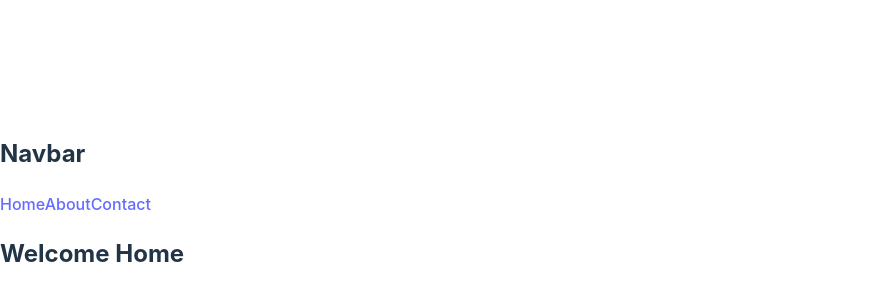
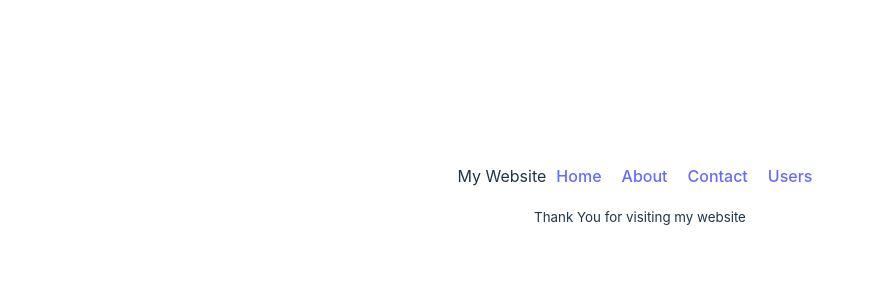
Before and after one commit to Coded-Adil/intro-to-react-router, a React (Vite) app: page / in a window 1280 px wide. Shown: the part 196-496 px from the top of the page, without its empty margins (0-875 px from the left). Built offline with nearby package versions, Linux system fonts and the light colour scheme.

Commit message:
revisied previous learnings and learned about link tag as well

```diff
--- /dev/null
+++ b/src/components/Footer/Footer.jsx
@@ -0,0 +1,10 @@
+
+const Footer = () => {
+    return (
+        <div>
+            <p><small>Thank You for visiting my website</small></p>
+        </div>
+    );
+};
+
+export default Footer;
--- /dev/null
+++ b/src/components/Header/Header.css
@@ -0,0 +1,3 @@
+nav a{
+    margin: 10px;
+}
--- a/src/components/Header/Header.jsx
+++ b/src/components/Header/Header.jsx
@@ -1,12 +1,14 @@
-
+import { Link } from "react-router-dom";
+import "./Header.css"
 const Header = () => {
     return (
         <div>
-            <h2>Navbar</h2>
             <nav>
-                <a href="/">Home</a>
-                <a href="/about">About</a>
-                <a href="/contact">Contact</a>
+                <span>My Website</span>
+                <Link to={"/"}>Home</Link>
+                <Link to="/about">About</Link>
+                <Link to="/contact">Contact</Link>
+                <Link to="/users">Users</Link>
             </nav>
         </div>
     );
--- /dev/null
+++ b/src/components/Home/Home.css
@@ -0,0 +1,4 @@
+*{
+    text-align: center;
+    width: 100%;
+}
--- a/src/components/Home/Home.jsx
+++ b/src/components/Home/Home.jsx
@@ -1,12 +1,14 @@
 import { Outlet } from "react-router-dom";
 import Header from "../Header/Header";
+import "./Home.css"
+import Footer from "../Footer/Footer";
 
 const Home = () => {
     return (
         <div>
             <Header></Header>
-            <h2>Welcome Home</h2>
             <Outlet></Outlet>
+            <Footer></Footer>
         </div>
     );
 };
--- /dev/null
+++ b/src/components/Users/Users.jsx
@@ -0,0 +1,10 @@
+const Users = () => {
+    return (
+        <div>
+            <h2>Our Users</h2>
+            <p>You fooking good user.</p>
+        </div>
+    );
+};
+
+export default Users;
--- a/src/main.jsx
+++ b/src/main.jsx
@@ -8,6 +8,7 @@ import {
 import Home from './components/Home/Home.jsx';
 import About from './components/About/About.jsx';
 import Contact from './components/Contact/Contact.jsx';
+import Users from './components/Users/Users.jsx';
 
 
 const router = createBrowserRouter([
@@ -22,6 +23,10 @@ const router = createBrowserRouter([
       {
         path: "/contact",
         element: <Contact></Contact>
+      },
+      {
+        path: "/users",
+        element: <Users></Users>
       }
     ]
   },
```
